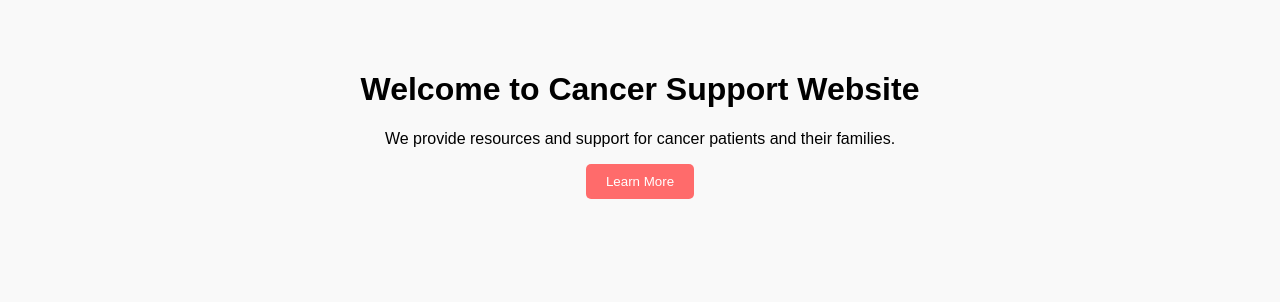
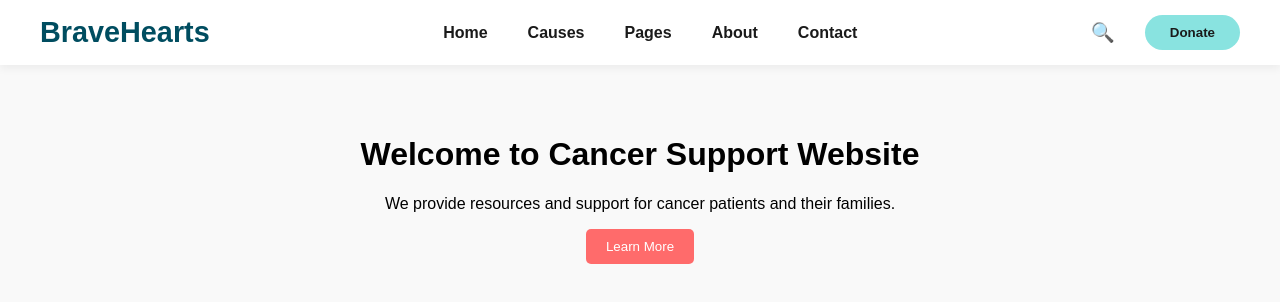
Before and after one commit to Ghanashyam2003/Cancer-Support-Website, a React (Create React App) app: page / in a window 1280 px wide. Shown: the top 302 px of the page. Built offline with nearby package versions, Linux system fonts and the light colour scheme.

Commit message:
Adding Navbar

```diff
--- a/src/App.js
+++ b/src/App.js
@@ -1,9 +1,14 @@
+// src/App.js
+
 import React from "react";
 import Home from "./pages/home";
+import Navbar from "./components/navbar"; // Correct import for navbar.js
+import "./assets/styles/Navbar.css"; // Correct CSS import
 
 function App() {
   return (
     <div>
+      <Navbar />
       <Home />
     </div>
   );
--- /dev/null
+++ b/src/assets/styles/Navbar.css
@@ -0,0 +1,100 @@
+/* src/assets/styles/Navbar.css */
+
+:root {
+    --primary-color: #004d60; /* Soft teal */
+    --text-color: #1a1a1a;    /* Dark gray */
+    --highlight-color: #89e3e0; /* Light blue */
+    --background-color: #f9f9f9; /* Soft white */
+}
+
+body {
+    margin: 0;
+    font-family: 'Arial', sans-serif;
+    background: var(--background-color);
+}
+
+/* Navbar Styling */
+.navbar {
+    display: flex;
+    justify-content: space-between;
+    align-items: center;
+    padding: 15px 40px;
+    background-color: white;
+    box-shadow: 0 4px 8px rgba(0, 0, 0, 0.05);
+}
+
+/* Logo */
+.logo {
+    font-size: 1.8rem;
+    font-weight: bold;
+    color: var(--primary-color);
+}
+
+/* Navigation Links */
+.nav-links {
+    list-style: none;
+    display: flex;
+    gap: 40px;
+    padding: 0;
+    margin: 0;
+}
+
+.nav-links li a {
+    text-decoration: none;
+    color: var(--text-color);
+    font-weight: 600;
+    transition: color 0.3s;
+    position: relative;
+}
+
+/* Active Underline Effect */
+.nav-links li a:hover {
+    color: var(--primary-color);
+}
+
+.nav-links li a::after {
+    content: '';
+    position: absolute;
+    width: 100%;
+    height: 2px;
+    bottom: -5px;
+    left: 0;
+    background-color: var(--highlight-color);
+    transform: scaleX(0);
+    transition: transform 0.3s ease;
+}
+
+.nav-links li a:hover::after {
+    transform: scaleX(1);
+}
+
+/* Right Section */
+.navbar-right {
+    display: flex;
+    align-items: center;
+    gap: 30px;
+}
+
+/* Search Icon */
+.icon {
+    cursor: pointer;
+    font-size: 1.2rem;
+    color: var(--text-color);
+}
+
+/* Donate Button */
+.donate-btn {
+    background-color: var(--highlight-color);
+    color: var(--text-color);
+    border: none;
+    border-radius: 20px;
+    padding: 10px 25px;
+    font-weight: bold;
+    cursor: pointer;
+    transition: background-color 0.3s;
+}
+
+.donate-btn:hover {
+    background-color: var(--primary-color);
+    color: white;
+}
--- /dev/null
+++ b/src/components/navbar.js
@@ -0,0 +1,26 @@
+// src/components/Navbar.js
+
+import React from 'react';
+import "../assets/styles/Navbar.css";
+
+
+const Navbar = () => {
+    return (
+        <nav className="navbar">
+            <div className="logo">BraveHearts</div>
+            <ul className="nav-links">
+                <li><a href="/">Home</a></li>
+                <li><a href="/causes">Causes</a></li>
+                <li><a href="/pages">Pages</a></li>
+                <li><a href="/about">About</a></li>
+                <li><a href="/contact">Contact</a></li>
+            </ul>
+            <div className="navbar-right">
+                <span className="icon">🔍</span>
+                <button className="donate-btn">Donate</button>
+            </div>
+        </nav>
+    );
+};
+
+export default Navbar;
--- a/src/pages/home.js
+++ b/src/pages/home.js
@@ -1,6 +1,5 @@
 import React from "react";
 import "../assets/styles/style.css"; // Import CSS
-
 //main page of the website
 function Home() {
   return (
```
